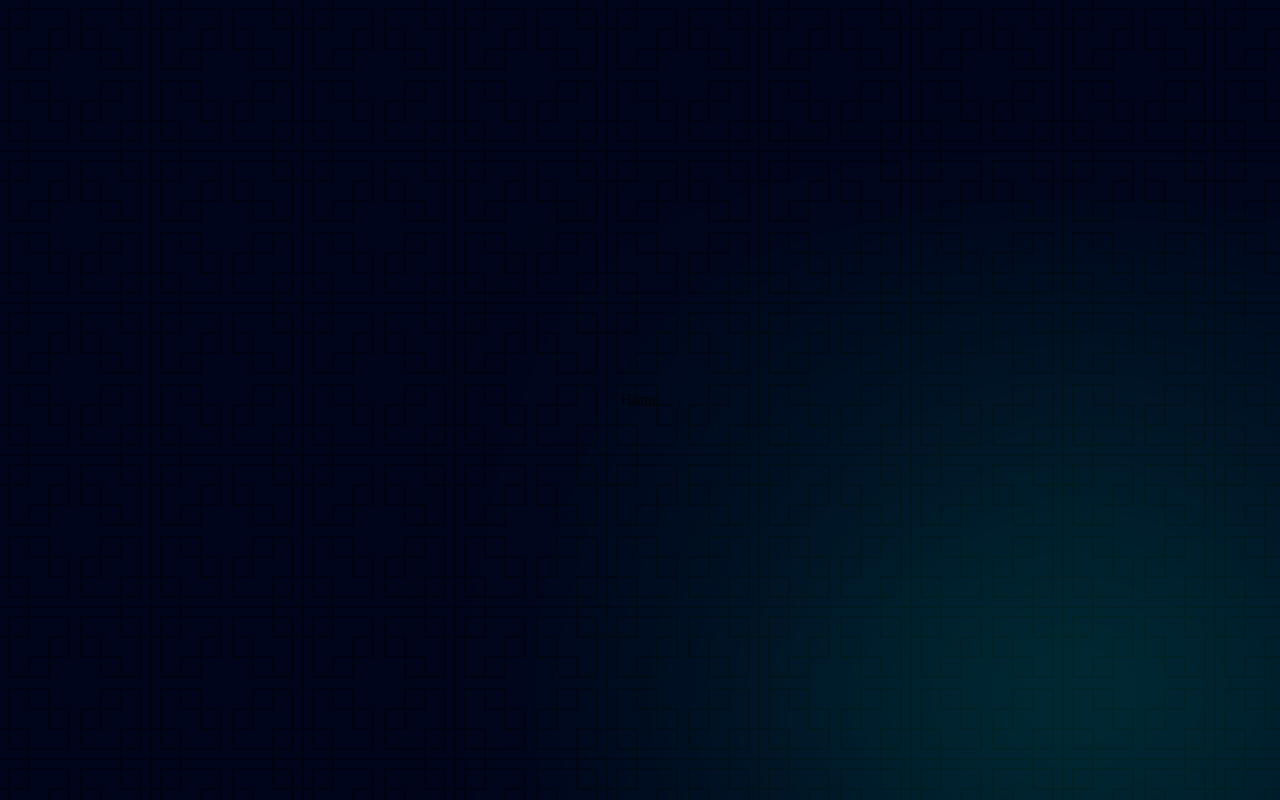
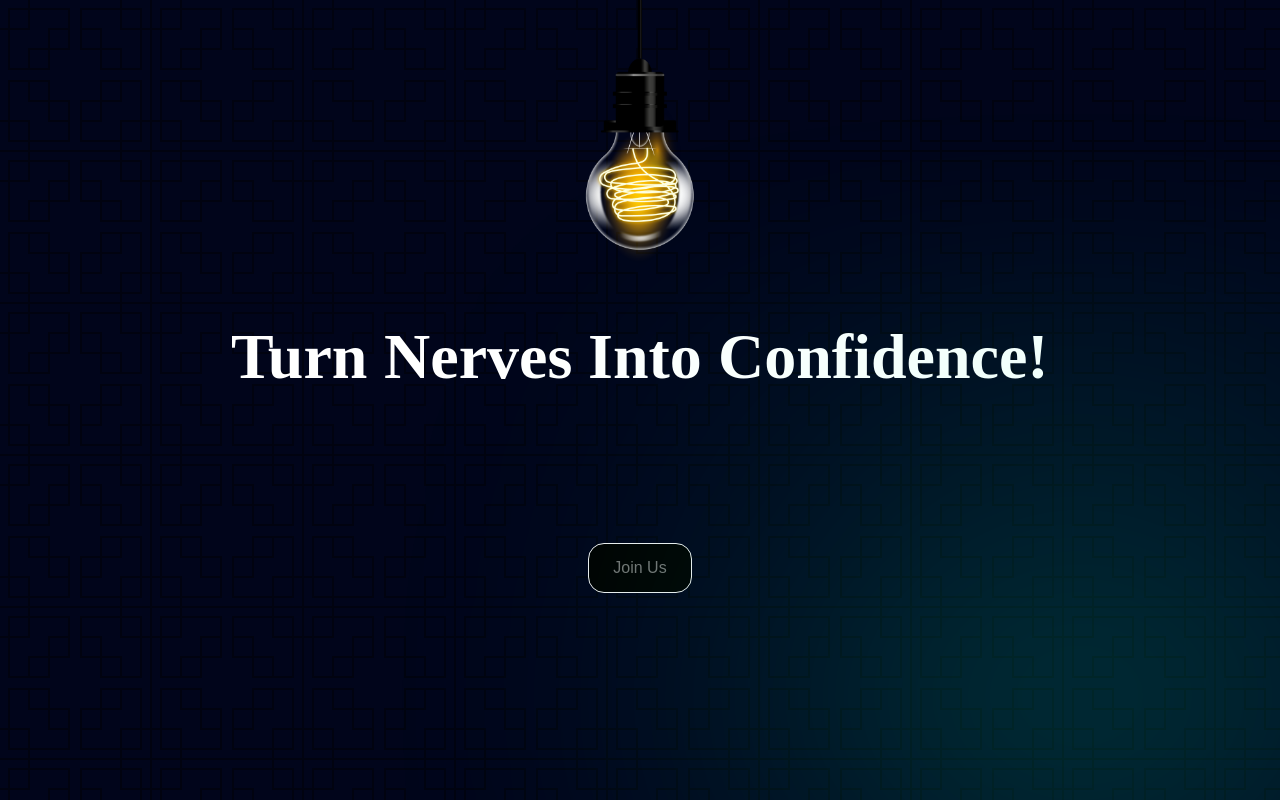
Before and after one commit to Umutplvn/ai-interview-app, a React (Create React App) app: page / in a window 1280 px wide. Shown: the top 800 px of the page. Built offline with nearby package versions, Linux system fonts and the light colour scheme.

Commit message:
home page

```diff
--- a/package.json
+++ b/package.json
@@ -15,6 +15,7 @@
     "@types/node": "^16.7.13",
     "@types/react": "^19.0.0",
     "@types/react-dom": "^19.0.0",
+    "framer-motion": "^12.11.0",
     "react": "^19.1.0",
     "react-dom": "^19.1.0",
     "react-redux": "^9.2.0",
--- /dev/null
+++ b/src/components/BlurText.tsx
@@ -0,0 +1,154 @@
+import { motion, Transition } from 'framer-motion';
+import { useEffect, useRef, useState, useMemo } from 'react';
+
+type BlurTextProps = {
+  text?: string;
+  delay?: number;
+  className?: string;
+  animateBy?: 'words' | 'letters';
+  direction?: 'top' | 'bottom';
+  threshold?: number;
+  rootMargin?: string;
+  animationFrom?: Record<string, string | number>;
+  animationTo?: Array<Record<string, string | number>>;
+  easing?: (t: number) => number;
+  onAnimationComplete?: () => void;
+  stepDuration?: number;
+};
+
+const buildKeyframes = (
+  from: Record<string, string | number>,
+  steps: Array<Record<string, string | number>>
+): Record<string, Array<string | number>> => {
+  const keys = new Set<string>([
+    ...Object.keys(from),
+    ...steps.flatMap((s) => Object.keys(s)),
+  ]);
+
+  const keyframes: Record<string, Array<string | number>> = {};
+  keys.forEach((k) => {
+    keyframes[k] = [from[k], ...steps.map((s) => s[k])];
+  });
+  return keyframes;
+};
+
+const BlurText: React.FC<BlurTextProps> = ({
+  text = '',
+  delay = 200,
+  className = '',
+  animateBy = 'words',
+  direction = 'bottom',
+  threshold = 0.1,
+  rootMargin = '0px',
+  animationFrom,
+  animationTo,
+  easing = (t) => t,
+  onAnimationComplete,
+  stepDuration = 0.35,
+}) => {
+  const elements = animateBy === 'words' ? text.split(' ') : text.split('');
+  const [inView, setInView] = useState(false);
+  const ref = useRef<HTMLParagraphElement>(null);
+
+  const [fontSize, setFontSize] = useState('2rem');
+
+  useEffect(() => {
+    const handleResize = () => {
+      const width = window.innerWidth;
+      if (width < 640) setFontSize('1.5rem');
+      else if (width < 1024) setFontSize('2.5rem');
+      else setFontSize('4rem');
+    };
+
+    handleResize();
+    window.addEventListener('resize', handleResize);
+    return () => window.removeEventListener('resize', handleResize);
+  }, []);
+
+  useEffect(() => {
+    if (!ref.current) return;
+    const observer = new IntersectionObserver(
+      ([entry]) => {
+        if (entry.isIntersecting) {
+          setInView(true);
+          observer.unobserve(ref.current as Element);
+        }
+      },
+      { threshold, rootMargin }
+    );
+    observer.observe(ref.current);
+    return () => observer.disconnect();
+  }, [threshold, rootMargin]);
+
+  const defaultFrom = useMemo(
+    () =>
+      direction === 'bottom'
+        ? { filter: 'blur(5px)', opacity: 0, y: -10 }
+        : { filter: 'blur(5px)', opacity: 0, y: 10 },
+    [direction]
+  );
+
+  const defaultTo = useMemo(
+    () => [
+      {
+        filter: 'blur(5px)',
+        opacity: 0.5,
+        y: direction === 'top' ? 5 : -5,
+      },
+      { filter: 'blur(0px)', opacity: 1, y: 0 },
+    ],
+    [direction]
+  );
+
+  const fromSnapshot = animationFrom ?? defaultFrom;
+  const toSnapshots = animationTo ?? defaultTo;
+
+  const stepCount = toSnapshots.length + 1;
+  const totalDuration = stepDuration * (stepCount - 1);
+  const times = Array.from({ length: stepCount }, (_, i) =>
+    stepCount === 1 ? 0 : i / (stepCount - 1)
+  );
+
+  return (
+    <p
+      ref={ref}
+      className={className}
+      style={{ display: 'flex', }}
+    >
+      {elements.map((segment, index) => {
+        const animateKeyframes = buildKeyframes(fromSnapshot, toSnapshots);
+        const spanTransition: Transition = {
+          duration: totalDuration,
+          times,
+          delay: (index * delay) / 1000,
+        };
+        (spanTransition as any).ease = easing;
+
+        return (
+          <motion.span
+            key={index}
+            initial={fromSnapshot}
+            animate={inView ? animateKeyframes : fromSnapshot}
+            transition={spanTransition}
+            onAnimationComplete={
+              index === elements.length - 1 ? onAnimationComplete : undefined
+            }
+            style={{
+              display: 'inline-block',
+              width: '100%',
+              willChange: 'transform, filter, opacity',
+              color: 'white',
+              fontSize: fontSize,
+              fontWeight: '700',
+            }}
+          >
+            {segment === ' ' ? '\u00A0' : segment}
+            {animateBy === 'words' && index < elements.length - 1 && '\u00A0'}
+          </motion.span>
+        );
+      })}
+    </p>
+  );
+};
+
+export default BlurText;
--- /dev/null
+++ b/src/components/ShinyText.tsx
@@ -0,0 +1,32 @@
+import '../styles/ShinyText.css';
+
+interface ShinyTextProps {
+    text: string;
+    disabled?: boolean;
+    speed?: number;
+    className?: string;
+}
+
+const ShinyText: React.FC<ShinyTextProps> = ({
+    text,
+    disabled = false,
+    speed = 5,
+    className = '',
+}) => {
+    const animationDuration = `${speed}s`;
+
+    return (
+        <div
+            className={`shiny-text ${disabled ? 'disabled' : ''} ${className}`}
+            style={{
+                animationDuration,
+                padding: '0.75rem 1.5rem',
+                cursor: disabled ? 'not-allowed' : 'pointer',
+            }}
+        >
+            {text}
+        </div>
+    );
+};
+
+export default ShinyText;
--- a/src/pages/Home.tsx
+++ b/src/pages/Home.tsx
@@ -1,11 +1,72 @@
-import React from 'react'
+import React from 'react';
+import { useNavigate } from 'react-router-dom';
+import image from '../assets/10041622.png';
+import BlurText from "../components/BlurText";
+import ShinyText from '../components/ShinyText';
+import '../styles/homeStyle.css';
 
-const Home = () => {
+const Home: React.FC = () => {
+  const navigate = useNavigate();
+
+  const handleNavigate = () => {
+    navigate('/login');
+  };
+
   return (
-    <div>Home
+    <div
+      style={{
+        position: 'absolute',
+        width: '100vw',
+        height: '100vh',
+        display: 'flex',
+        flexDirection: 'column',
+        alignItems: 'center',
+      }}
+    >
+      <div style={{
+        width: '100%',
+        height: '100%',
+        display: 'flex',
+        flexDirection: 'column',
+        alignItems: 'center',
+      }}>
+        <div
+          style={{
+            backgroundImage: `url(${image})`,
+            backgroundSize: 'contain',
+            backgroundRepeat: 'no-repeat',
+            backgroundPosition: 'center',
+            width: '20rem',
+            height: '20rem',
+            borderRadius: '50%',
+          }}
+          aria-label="Profile Image"
+        />
+        <BlurText
+          text="Turn Nerves Into Confidence!"
+          delay={150}
+          animateBy="words"
+          direction="top"
+          className="text-2xl mb-8"
+        />
+      </div>
 
+      <div style={{ height: "50%" }}>
+        <button
+          className="btn"
+          style={{
+            backgroundColor: "black",
+            borderRadius: '1rem',
+            cursor: "pointer",
+          }}
+          onClick={handleNavigate}
+          aria-label="Go to Login Page"
+        >
+          <ShinyText text="Join Us" disabled={false} speed={3} className="custom-class" />
+        </button>
+      </div>
     </div>
-  )
-}
+  );
+};
 
-export default Home
+export default Home;
--- /dev/null
+++ b/src/styles/ShinyText.css
@@ -0,0 +1,41 @@
+.shiny-text {
+  color: #b5b5b5a4;
+  background: linear-gradient(
+    120deg,
+    rgba(255, 255, 255, 0) 40%,
+    rgba(255, 255, 255, 0.8) 50%,
+    rgba(255, 255, 255, 0) 60%
+  );
+
+  background-size: 200% 100%;
+  -webkit-background-clip: text;
+  background-clip: text;
+  display: inline-block;
+  animation: shine 5s linear infinite;
+}
+
+@keyframes shine {
+  0% {
+    background-position: 100%;
+  }
+  100% {
+    background-position: -100%;
+  }
+}
+@media (max-width: 640px) {
+  .shiny-text {
+    font-size: 1rem;
+    padding: 0.5rem 1rem;
+  }
+}
+
+@media (min-width: 1024px) {
+  .shiny-text {
+    font-size: 1rem;
+    padding: 0.5rem;
+  }
+}
+
+.shiny-text.disabled {
+  animation: none;
+}
--- a/src/styles/homeStyle.css
+++ b/src/styles/homeStyle.css
@@ -1,17 +1,3 @@
-.light-container {
-    position: relative;
-    width: 100%;
-    height: 100vh;
-    background-color: #333;
+.btn:hover {
+    transform: scale(1.001);
   }
-
-  .light {
-    position: absolute;
-    left: 50%;
-    top: 100px;
-    width: 150px;
-    height: 150px;
-    border-radius: 50%;
-    background: radial-gradient(circle, rgba(255, 255, 255, 0.8), rgba(255, 255, 255, 0));
-    transform: translateX(-50%);
-  }
```
Also changed, not shown: src/assets/10041622.png (added), 1 other file (tests, documents, lock files or other folders).
